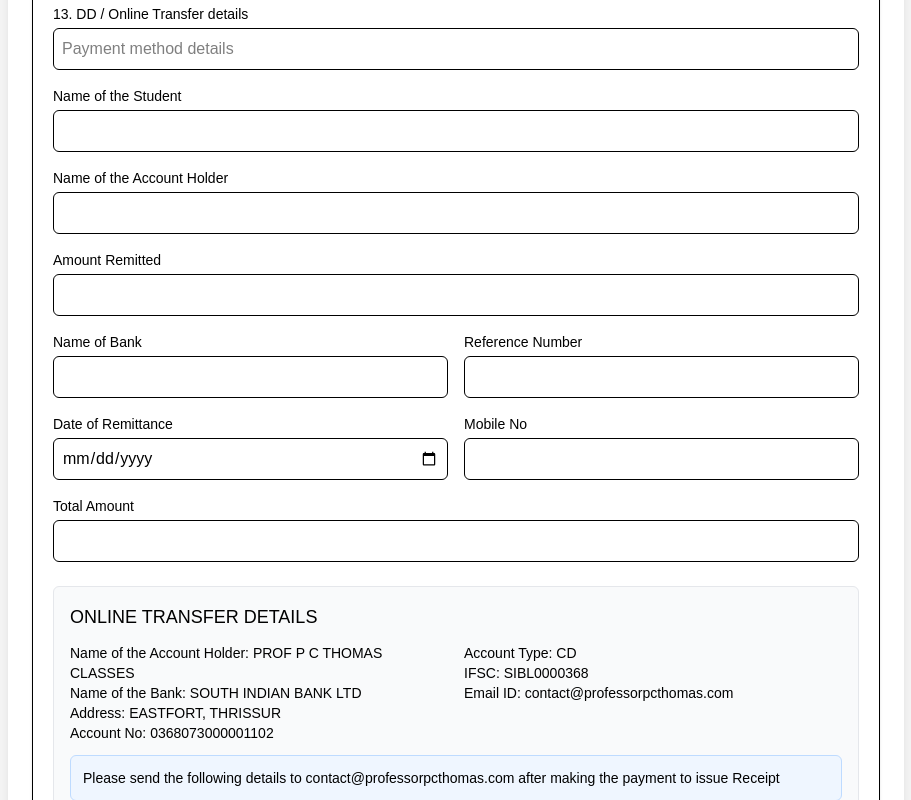
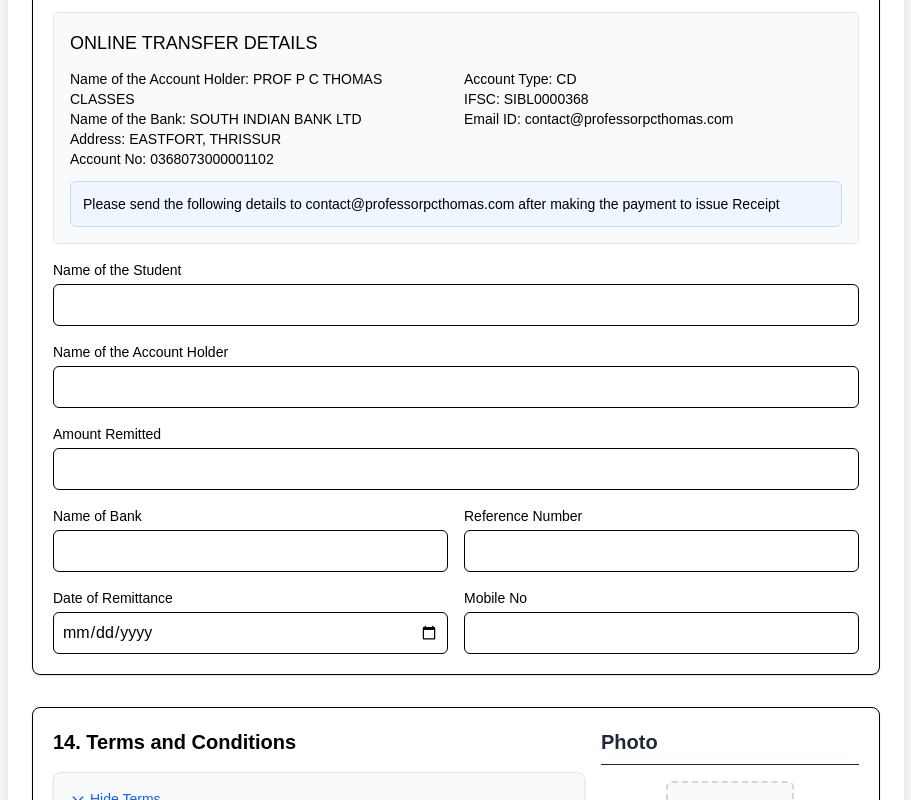
Before and after one commit to PCThomas7/Appform, a React (Vite) app: page / in a window 1280 px wide. Shown: the part 2400-3200 px from the top of the page, without its empty margins (184-1095 px from the left). Built offline with nearby package versions, Linux system fonts and the light colour scheme; what @react-pdf/renderer would draw is missing.

Commit message:
update:payment Details

```diff
--- a/src/components/PaymentDetails.tsx
+++ b/src/components/PaymentDetails.tsx
@@ -8,17 +8,27 @@ type PaymentDetailsProps = {
 const PaymentDetails = ({ register, errors }: PaymentDetailsProps) => {
   return (
     <div className="space-y-4">
-      {/* Payment Method */}
-      <div>
-        <label htmlFor="paymentMethod" className="block text-sm font-medium mb-1">13. DD / Online Transfer details</label>
-        <input
-          type="text"
-          id="paymentMethod"
-          {...register('paymentMethod')}
-          className="w-full border rounded-md p-2"
-          placeholder="Payment method details"
-        />
+        {/* Online Transfer Details */}
+        <div className="mt-6 p-4 bg-gray-50 rounded-md border border-gray-200">
+        <h3 className="font-medium text-lg mb-3">ONLINE TRANSFER DETAILS</h3>
+        <div className="grid grid-cols-1 md:grid-cols-2 gap-4">
+          <div>
+            <p className="text-sm"><span className="font-medium">Name of the Account Holder:</span> PROF P C THOMAS CLASSES</p>
+            <p className="text-sm"><span className="font-medium">Name of the Bank:</span> SOUTH INDIAN BANK LTD</p>
+            <p className="text-sm"><span className="font-medium">Address:</span> EASTFORT, THRISSUR</p>
+            <p className="text-sm"><span className="font-medium">Account No:</span> 0368073000001102</p>
+          </div>
+          <div>
+            <p className="text-sm"><span className="font-medium">Account Type:</span> CD</p>
+            <p className="text-sm"><span className="font-medium">IFSC:</span> SIBL0000368</p>
+            <p className="text-sm"><span className="font-medium">Email ID:</span> contact@professorpcthomas.com</p>
+          </div>
+        </div>
+        <div className="mt-3 p-3 bg-blue-50 border border-blue-200 rounded-md">
+          <p className="text-sm">Please send the following details to <span className="font-medium">contact@professorpcthomas.com</span> after making the payment to issue Receipt</p>
+        </div>
       </div>
+
 
       {/* Student Name */}
       <div>
@@ -101,45 +111,8 @@ const PaymentDetails = ({ register, errors }: PaymentDetailsProps) => {
         </div>
       </div>
 
-      {/* Total Amount */}
-      <div>
-        <label htmlFor="totalAmount" className="block text-sm font-medium mb-1">Total Amount</label>
-        <input
-          type="text"
-          id="totalAmount"
-          {...register('totalAmount', {
-            pattern: {
-              value: /^\d+(\.\d{1,2})?$/,
-              message: 'Please enter a valid amount'
-            }
-          })}
-          className="w-full border rounded-md p-2"
-        />
-        {errors.totalAmount && (
-          <p className="text-red-500 text-sm">{errors.totalAmount.message}</p>
-        )}
-      </div>
 
-      {/* Online Transfer Details */}
-      <div className="mt-6 p-4 bg-gray-50 rounded-md border border-gray-200">
-        <h3 className="font-medium text-lg mb-3">ONLINE TRANSFER DETAILS</h3>
-        <div className="grid grid-cols-1 md:grid-cols-2 gap-4">
-          <div>
-            <p className="text-sm"><span className="font-medium">Name of the Account Holder:</span> PROF P C THOMAS CLASSES</p>
-            <p className="text-sm"><span className="font-medium">Name of the Bank:</span> SOUTH INDIAN BANK LTD</p>
-            <p className="text-sm"><span className="font-medium">Address:</span> EASTFORT, THRISSUR</p>
-            <p className="text-sm"><span className="font-medium">Account No:</span> 0368073000001102</p>
-          </div>
-          <div>
-            <p className="text-sm"><span className="font-medium">Account Type:</span> CD</p>
-            <p className="text-sm"><span className="font-medium">IFSC:</span> SIBL0000368</p>
-            <p className="text-sm"><span className="font-medium">Email ID:</span> contact@professorpcthomas.com</p>
-          </div>
-        </div>
-        <div className="mt-3 p-3 bg-blue-50 border border-blue-200 rounded-md">
-          <p className="text-sm">Please send the following details to <span className="font-medium">contact@professorpcthomas.com</span> after making the payment to issue Receipt</p>
-        </div>
-      </div>
+
     </div>
   );
 };
--- a/src/utils/pdfGenerator.tsx
+++ b/src/utils/pdfGenerator.tsx
@@ -619,14 +619,7 @@ const ApplicationFormPDF = ({ formData }: { formData: any }) => {
       <Page size="A4" style={styles.page}>
         {/* Payment Details */}
         <View style={styles.paymentSection}>
-          <View style={styles.paymentRow}>
-            <Text style={styles.paymentLabel}>14. DD / Online Transfer details</Text>
-            <View style={styles.paymentField}>
-              <Text style={styles.paymentText}>{formData.paymentMethod}</Text>
-            </View>
-            <Text style={styles.paymentLabel}>Total Amount</Text>
-            <CharacterBoxes text={formData.totalAmount} count={5} />
-          </View>
+
 
           <View style={styles.paymentRow}>
             <Text style={styles.paymentLabel}>Name of the Student</Text>
@@ -691,7 +684,7 @@ const ApplicationFormPDF = ({ formData }: { formData: any }) => {
         </View>
 
         {/* Photo Box */}
-        <View style={{ position: 'absolute', top: 180, right: 20, width: 70, height: 80, border: '1px solid #000', justifyContent: 'center', alignItems: 'center' }}>
+        <View style={{ position: 'absolute', top: 150, right: 20, width: 70, height: 80, border: '1px solid #000', justifyContent: 'center', alignItems: 'center' }}>
           {formData.photo ? (
             <Image src={formData.photo} style={{ width: 68, height: 78 }} />
           ) : (
@@ -721,7 +714,7 @@ const ApplicationFormPDF = ({ formData }: { formData: any }) => {
           <Text style={styles.refundText}>i) The refund amount will be given as crossed cheque in the name of the parent or guardian within 30 days after the receipt of the application for refund.</Text>
         </View>
 
-        <View style={{ marginTop: 3 ,marginLeft:12 ,marginRight:12}}>
+        <View style={{ marginTop: 3 ,marginLeft:30 ,marginRight:30}}>
           <Text style={{ fontSize: 8, fontWeight: 'bold' }}>I agree to it.</Text>
         </View>
 
```
